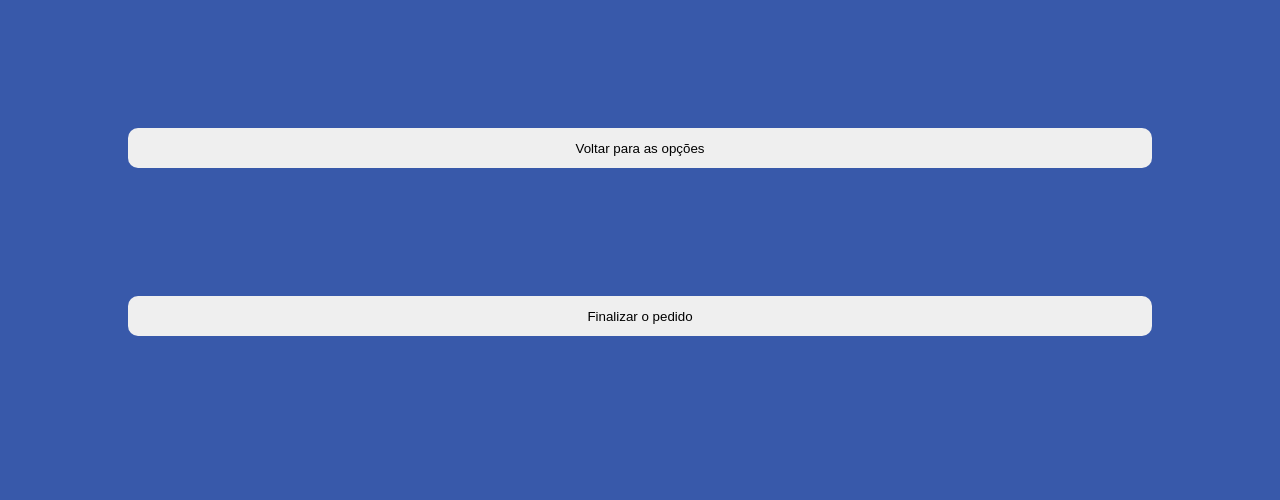
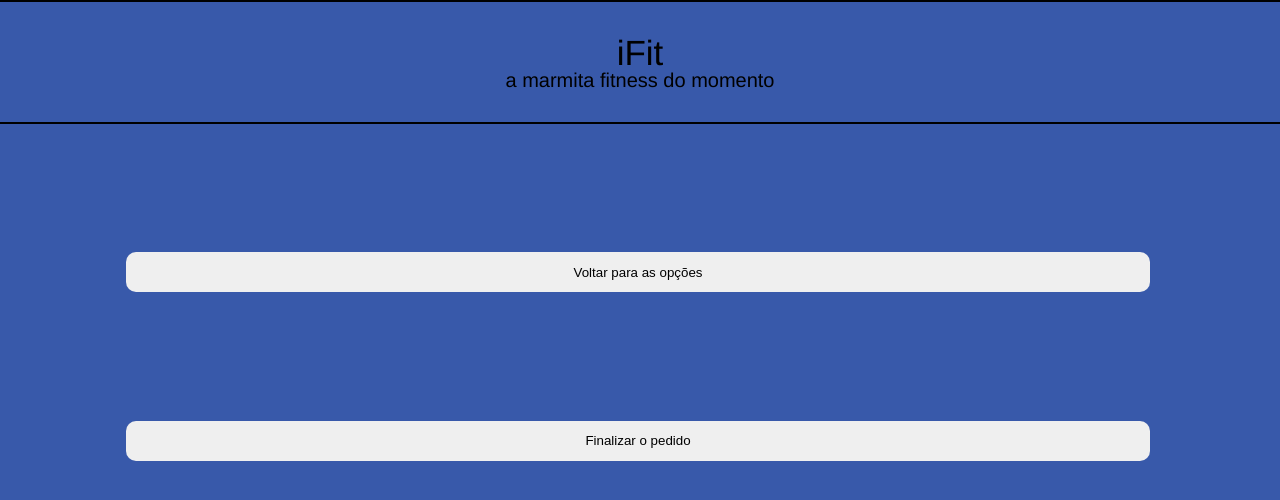
Before and after one commit to Dsemedo/iFit-Ecommerce-front, a React (Create React App) app: page /cart in a window 1280 px wide. Shown: the top 500 px of the page. Built offline with nearby package versions, Linux system fonts and the light colour scheme.

Commit message:
feat: Header is used as component

```diff
--- /dev/null
+++ b/src/components/Header.js
@@ -0,0 +1,28 @@
+import styled from "styled-components";
+
+export default function Header() {
+  return (
+    <Head>
+      <h1>iFit</h1>
+      <h2>a marmita fitness do momento</h2>
+    </Head>
+  );
+}
+
+const Head = styled.div`
+  width: 100vw;
+  height: 15vh;
+  border: 2px solid black;
+  display: flex;
+  justify-content: center;
+  align-items: center;
+  flex-direction: column;
+
+  h1 {
+    font-size: 35px;
+  }
+
+  h2 {
+    font-size: 20px;
+  }
+`;
--- a/src/pages/Cart/Cart.js
+++ b/src/pages/Cart/Cart.js
@@ -2,11 +2,13 @@ import { useEffect, useState } from "react";
 import { useNavigate } from "react-router-dom";
 import styled from "styled-components";
 import axios from "axios";
+import Header from "../../components/Header.js";
 
 export default function Cart() {
   const navigate = useNavigate();
   return (
     <>
+      <Header />
       <Footer onClick={() => navigate("/Homepage")}>
         Voltar para as opções
       </Footer>
@@ -14,6 +16,12 @@ export default function Cart() {
     </>
   );
 }
+
+const Container = styled.div`
+  display: flex;
+  justify-content: center;
+  align-items: center;
+`;
 
 const Footer = styled.button`
   width: 80vw;
--- a/src/pages/Checkout/Checkout.js
+++ b/src/pages/Checkout/Checkout.js
@@ -2,11 +2,13 @@ import { useEffect, useState } from "react";
 import { useNavigate } from "react-router-dom";
 import styled from "styled-components";
 import axios from "axios";
+import Header from "../../components/Header.js";
 
 export default function Cart() {
   const navigate = useNavigate();
   return (
     <>
+      <Header />
       <Footer onClick={() => navigate("/Homepage")}>
         Voltar para as opções
       </Footer>
--- a/src/pages/Homepage/EachCard.js
+++ b/src/pages/Homepage/EachCard.js
@@ -1,5 +1,5 @@
 import styled from "styled-components";
-import React, { useEffect, useState } from "react";
+import React, { useState } from "react";
 
 export default function EachCard({
   product,
@@ -11,10 +11,6 @@ export default function EachCard({
   const [optionChoosen, setOptionChoosen] = useState(false);
 
   function productSelected() {
-    // if (props.selecionado.includes(props.product.name)) {
-    //   return;
-    // }
-
     if (optionChoosen === false && chosen === 0) {
       setOptionChoosen(true);
       setChosen(chosen + 1);
--- a/src/pages/Homepage/Homepage.js
+++ b/src/pages/Homepage/Homepage.js
@@ -5,6 +5,7 @@ import axios from "axios";
 import CardCarb from "./CardCarb.js";
 import CardProtein from "./CardProtein.js";
 import CardSalad from "./CardSalad.js";
+import Header from "../../components/Header.js";
 
 export default function Homepage() {
   const [products, setProducts] = useState([]);
@@ -29,10 +30,7 @@ export default function Homepage() {
 
   return (
     <>
-      <Header>
-        <h1>iFit</h1>
-        <h2>a marmita fitness do momento</h2>
-      </Header>
+      <Header />
       <Container>
         <h1>Selecione um item de cada para colocar na sua marmita!</h1>
         <Options>
@@ -70,24 +68,6 @@ export default function Homepage() {
     </>
   );
 }
-
-const Header = styled.div`
-  width: 100vw;
-  height: 15vh;
-  border: 2px solid black;
-  display: flex;
-  justify-content: center;
-  align-items: center;
-  flex-direction: column;
-
-  h1 {
-    font-size: 35px;
-  }
-
-  h2 {
-    font-size: 20px;
-  }
-`;
 
 const Container = styled.div`
   display: flex;
```
